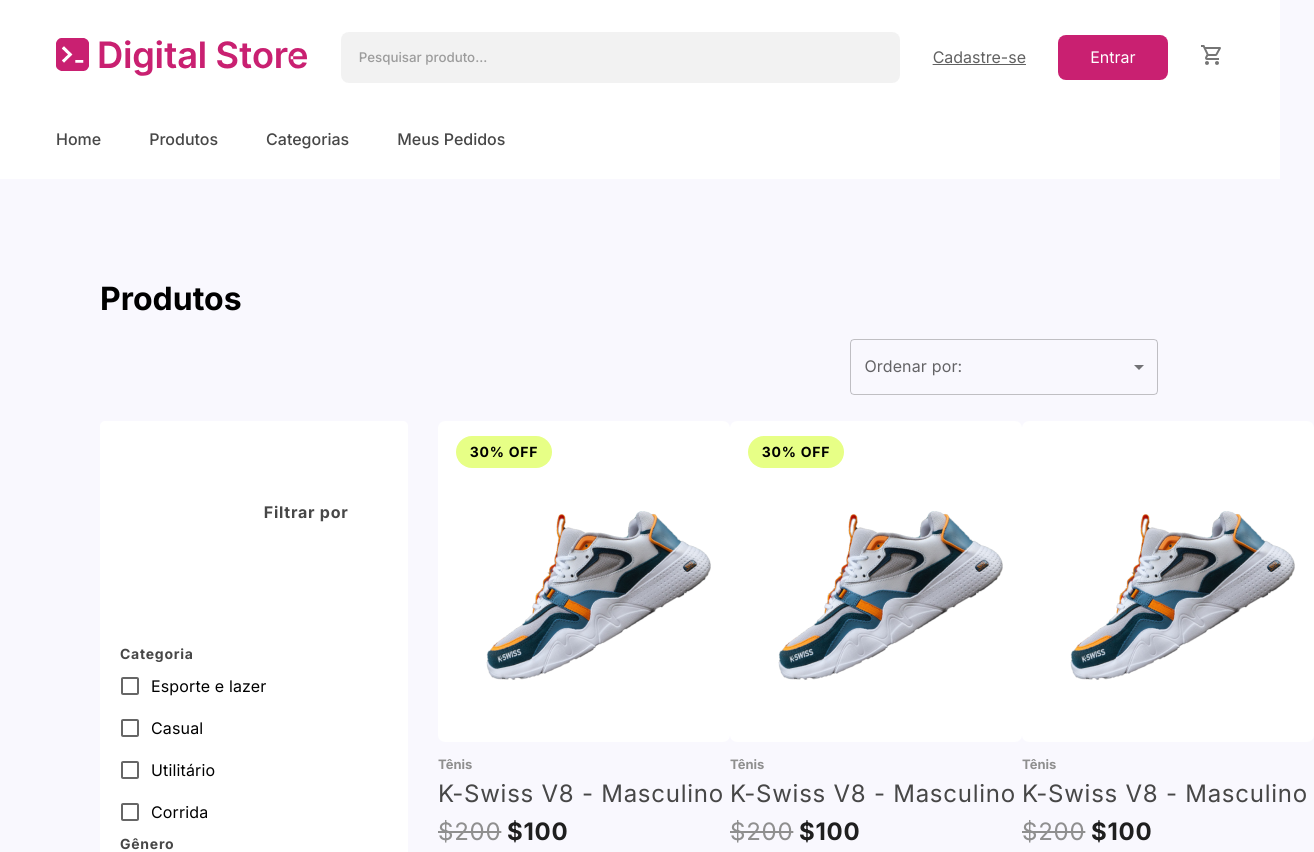
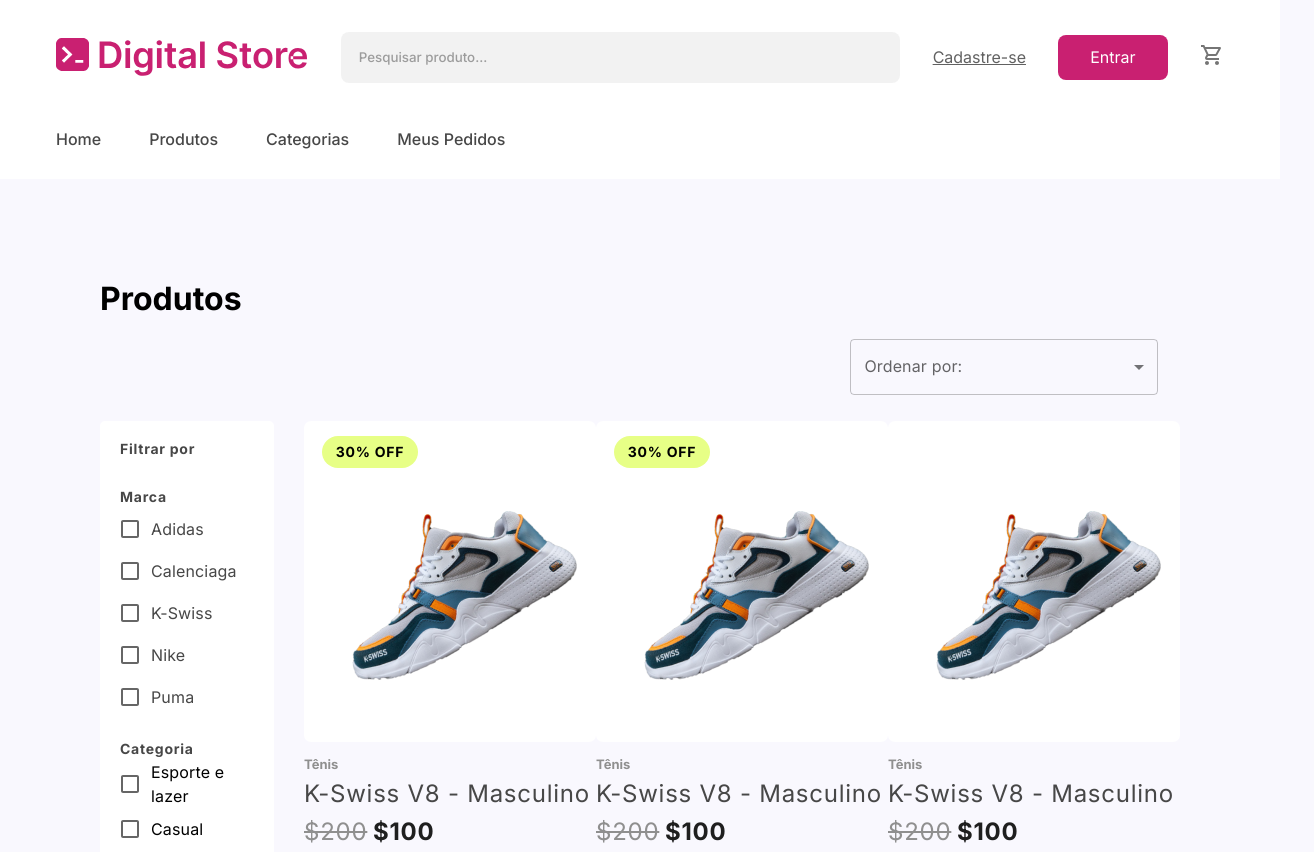
Before and after one commit to batataDripStore/dripStore, a React (Vite) app: page /produtos in a window 1280 px wide. Shown: the top 852 px of the page, 1314 px wide, since content can reach past the window. Built offline with nearby package versions, Linux system fonts and the light colour scheme.

Commit message:
corrigido bug da margem do primeiro filtro de filter group

```diff
--- a/src/componentes/FilterGroup/FilterGroup.css
+++ b/src/componentes/FilterGroup/FilterGroup.css
@@ -1,6 +1,6 @@
 
 .filter_group{
-    /* border: 1px solid #666666; */
+
     max-width: 308px;
     height: 38%;
     border-radius: 5px;
--- a/src/componentes/FilterGroup/FilterGroup.jsx
+++ b/src/componentes/FilterGroup/FilterGroup.jsx
@@ -14,7 +14,7 @@ export function FilterGroup (){
         <>
         <section className='filter_group'>
 
-                    <div className='category'>
+                    <div className='category2'>
                         <h4 className='title'>Filtrar por</h4>
             <FormGroup sx={{marginLeft: '20px', marginBottom: '20px', backgroundColor: 'white'}}>
                 <p className='category2'>Marca</p>
```
Also changed, not shown: src/ProductCard/ProductCard.jsx (+7 -4 lines).
